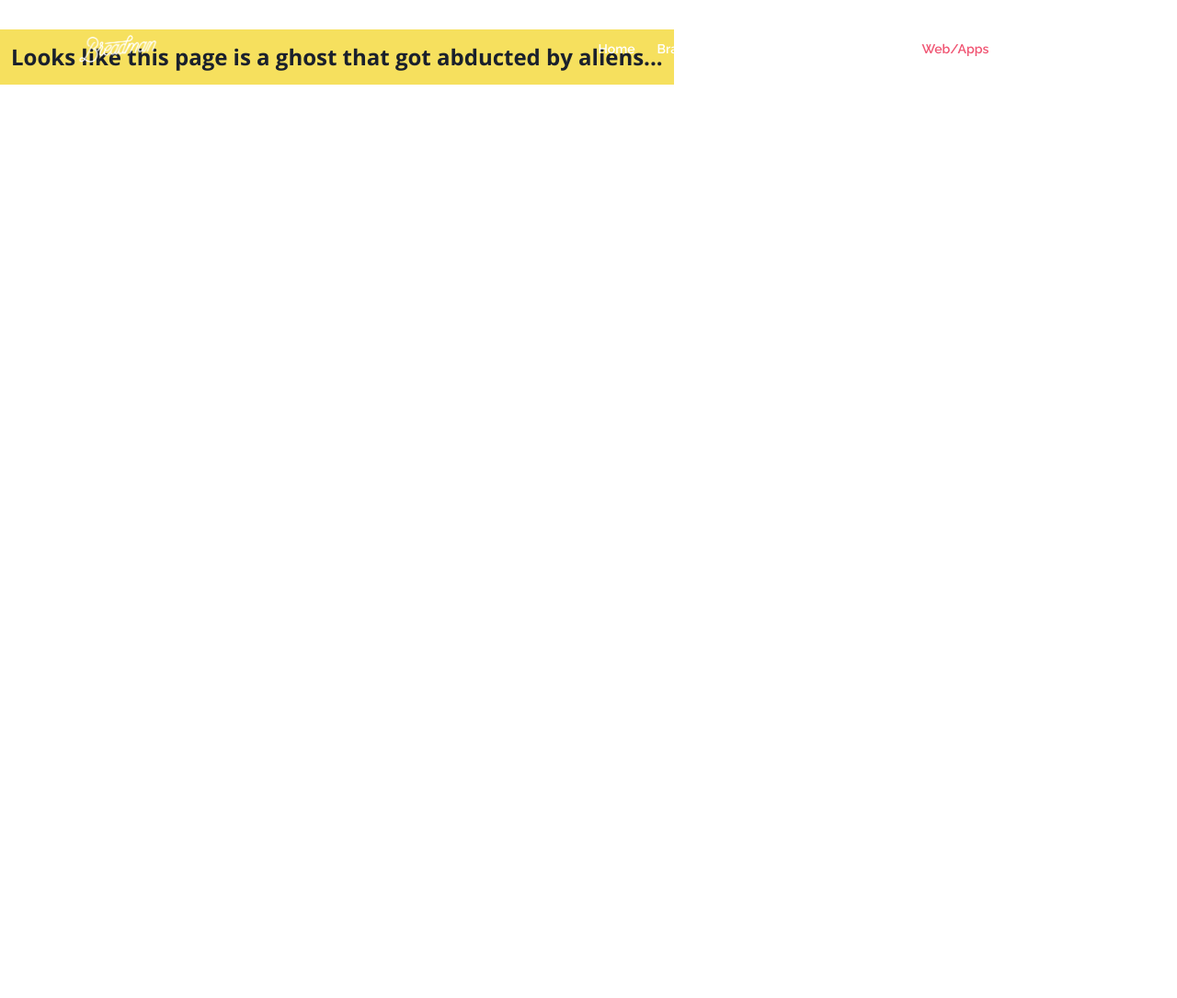
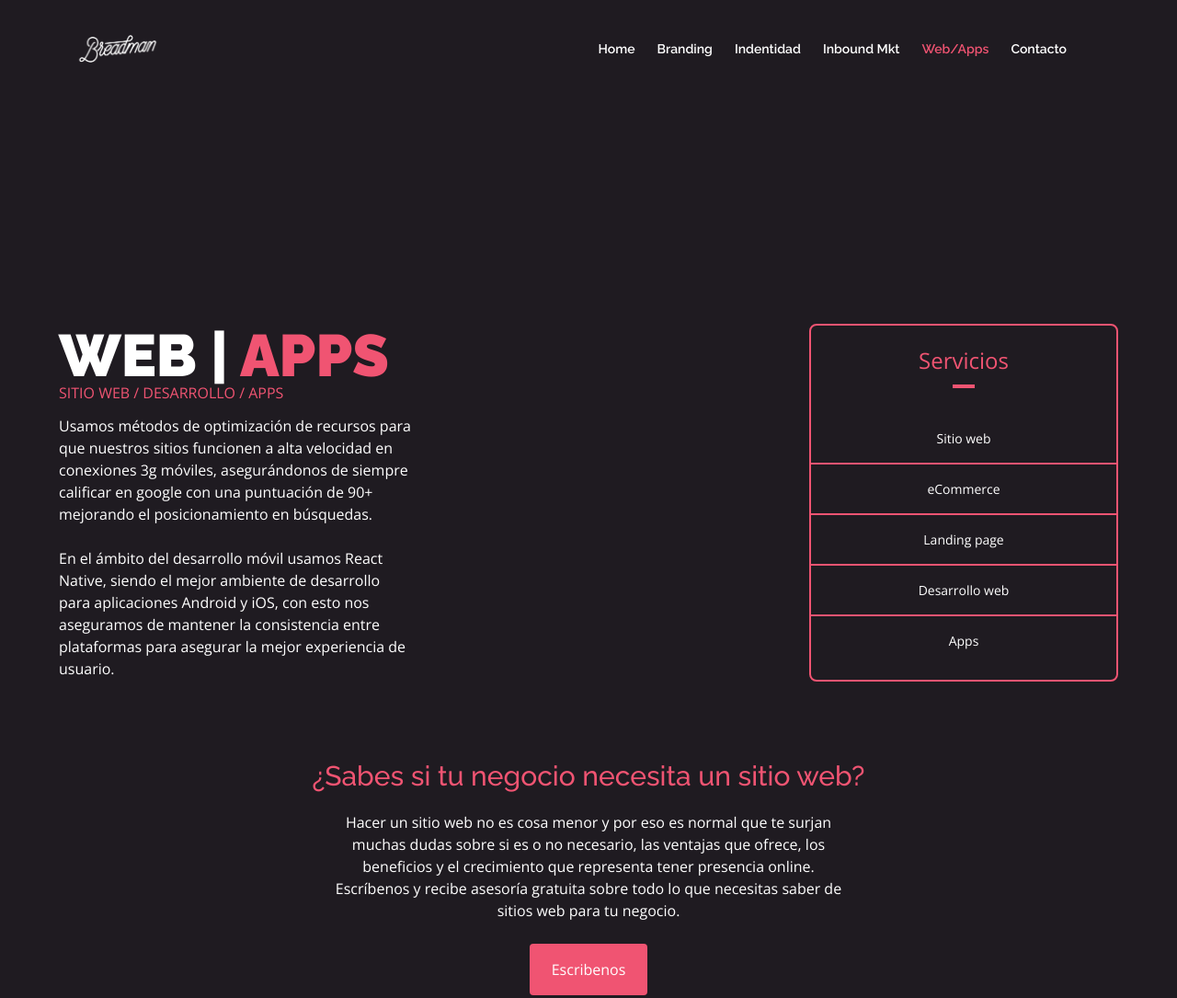
Before and after one commit to kevotovar/breadman-main, a Gatsby site: page /web-apps in a window 1280 px wide. Before the commit this address had no page. Shown: the whole page at 92% size. Before the commit the page ends 800 px from the top, so only its background shows below. Built offline with nearby package versions, Linux system fonts and the light colour scheme; Gatsby itself is replaced by a stand-in of ours.

Commit message:
Add web apps

```diff
--- a/src/pages/identidad.js
+++ b/src/pages/web-apps.js
@@ -2,25 +2,29 @@ import React from 'react'
 import Layout from 'src/components/layout'
 import ContactFooter from 'src/components/ContactFooter'
 
-export default function Branding() {
+export default function WebApps() {
   return (
     <Layout>
       <div className="min-h-screen bg-breadman-black pt-24 pb-12 md:pt-64 px-6">
         <div className="flex flex-wrap items-center justify-between lg:justify-around mt-24 max-w-6xl mx-auto">
           <div className="flex-1">
             <h1 className="text-white text-5xl md:text-6xl uppercase font-serif font-black leading-none">
-              IDENTIDAD
+              WEB | <span className="text-breadman-red">APPS</span>
             </h1>
             <h3 className="leading-none text-breadman-red mb-4">
-              LOGO / DISEÑO GRÁFICO / DIRECCIÓN DE ARTE
+              SITIO WEB / DESARROLLO / APPS
             </h3>
             <p className="text-white max-w-sm">
-              Creamos una identidad gráfica sólida, que transmita la
-              personalidad y los valores de tu empresa.
+              Usamos métodos de optimización de recursos para que nuestros
+              sitios funcionen a alta velocidad en conexiones 3g móviles,
+              asegurándonos de siempre calificar en google con una puntuación de
+              90+ mejorando el posicionamiento en búsquedas.
               <br />
               <br />
-              Nos encargamos de todo lo que tenga que ver con la imagen de tu
-              empresa, desde el logotipo, hasta el diseño gráfico del sitio web.
+              En el ámbito del desarrollo móvil usamos React Native, siendo el
+              mejor ambiente de desarrollo para aplicaciones Android y iOS, con
+              esto nos aseguramos de mantener la consistencia entre plataformas
+              para asegurar la mejor experiencia de usuario.
             </p>
           </div>
           <div className="w-full md mt-16 md:mt-0 md:w-1/2 lg:w-1/3 md:pl-12">
@@ -33,28 +37,26 @@ export default function Branding() {
               </div>
               <div>
                 <p className="text-white text-sm text-center border-b-2 border-breadman-red px-4 pb-4 mb-4">
-                  Logotipo
+                  Sitio web
                 </p>
                 <p className="text-white text-sm text-center border-b-2 border-breadman-red px-4 pb-4 mb-4">
-                  Línea gráfica
+                  eCommerce
                 </p>
                 <p className="text-white text-sm text-center border-b-2 border-breadman-red px-4 pb-4 mb-4">
-                  Diseño gráfico
+                  Landing page
                 </p>
                 <p className="text-white text-sm text-center border-b-2 border-breadman-red px-4 pb-4 mb-4">
-                  Diseño web
+                  Desarrollo web
                 </p>
-                <p className="text-white text-sm text-center pb-4 mb-4">
-                  Dirección de arte
-                </p>
+                <p className="text-white text-sm text-center pb-4 mb-4">Apps</p>
               </div>
             </div>
           </div>
         </div>
         <ContactFooter
-          title="¿Tienes el logo que quieres?"
+          title="¿Sabes si tu negocio necesita un sitio web?"
           description={`
-          Si no estas contento con el logotipo que tienes actualmente, platícanos que no te gusta de él, y que cambios le harías, o bien, si aún no tienes logo también podrías contarnos que traes en mente, en fin, estamos para ayudarte.
+          Hacer un sitio web no es cosa menor y por eso es normal que te surjan muchas dudas sobre si es o no necesario, las ventajas que ofrece, los beneficios y el crecimiento que representa tener presencia online. Escríbenos y recibe asesoría gratuita sobre todo lo que necesitas saber de sitios web para tu negocio.
         `}
         />
       </div>
```
